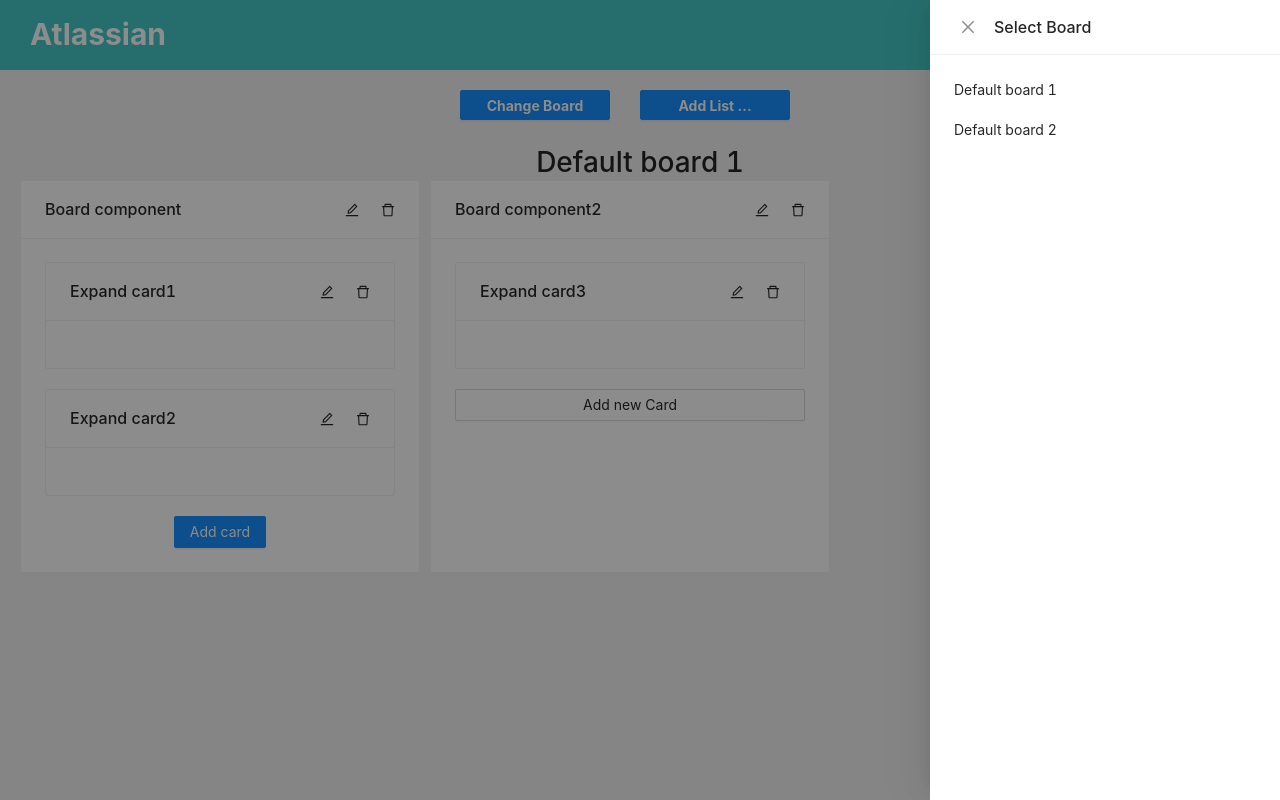
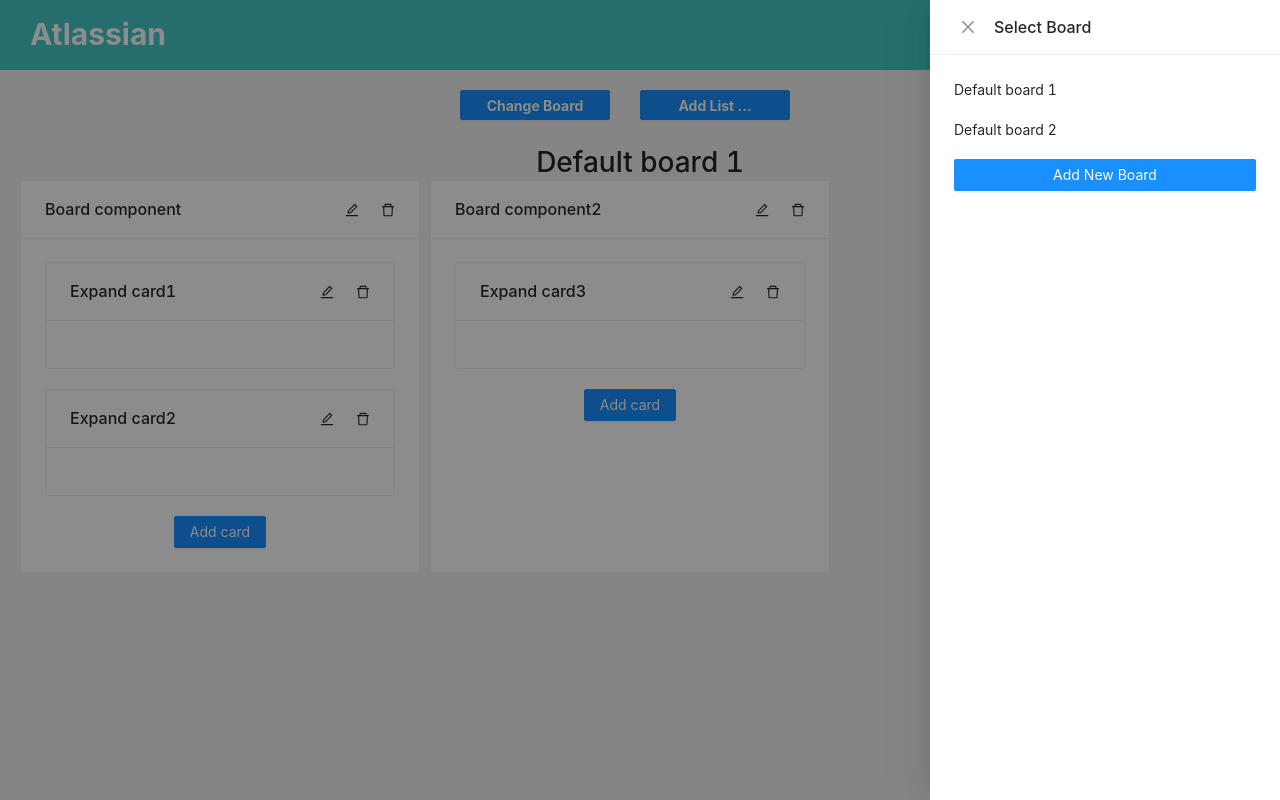
Before and after one commit to mohamedmudasir/react-task-manager, a React (Create React App) app: page / in a window 1280 px wide. Both pictures are taken after a click on the button "Change Board". Built offline with nearby package versions, Linux system fonts and the light colour scheme.

Commit message:
board,list, card functionality added

```diff
--- a/src/App.js
+++ b/src/App.js
@@ -48,8 +48,10 @@ class App extends React.Component {
     };
   }
   componentWillMount() {
-    // this.setState({ selectedBoardData: this.state.boards[0] });
-    this.getCurrentBoardData();
+    this.setState(
+      { selectedBoardId: this.state.boards[0].id },
+      this.getCurrentBoardData()
+    );
     console.log(this.state, "app");
     console.log("component will mount");
   }
@@ -73,43 +75,83 @@ class App extends React.Component {
   componentWillUnmount() {
     console.log("component to be destroyed");
   }
-  addNewList = boardId => {
-    console.log("called from app", boardId);
-    // this.setState({
-    //   boards: {
-    //     lists: [
-    //       ...this.state.boards.lists,
-    //       {
-    //         name: `List ${this.state.boards.lists.length + 1}`,
-    //         cards: [{ name: "Expand card2" }]
-    //       }
-    //     ]
-    //   }
-    // });
-    // console.log(this.state, "board component udpate");
+  createNewBoard = boardName => {
+    const newBoardData = {
+      id: `BR-${
+        this.idGenerator(this.state.boards)
+          ? this.idGenerator(this.state.boards) + 1
+          : 1211
+      }`,
+      name: boardName,
+      lists: []
+    };
+    this.setState({ boards: [...this.state.boards, newBoardData] });
+    console.log(this.state);
+  };
+
+  addNewList = () => {
+    const currentBoardData = { ...this.state.selectedBoardData };
+    const currentBoardId = currentBoardData.id.split("-")[1];
+    const { lists } = currentBoardData;
+    lists.push({
+      id: `LI-${
+        this.idGenerator(lists)
+          ? this.idGenerator(lists) + 1
+          : currentBoardId.toString() + 1
+      }`,
+      name: `New List ${lists.length + 1}`,
+      cards: []
+    });
+    const findIndexToReplace = this.state.boards.findIndex(
+      ({ id }) => id === this.state.selectedBoardId
+    );
+    const updateBoardData = [...this.state.boards];
+    updateBoardData[findIndexToReplace] = currentBoardData;
+    this.setState({ boards: [...updateBoardData] });
+    console.log(this.state, "afterupdate");
+  };
+  addNewCard = targetListId => {
+    const currentBoardData = { ...this.state.selectedBoardData };
+    const { lists } = currentBoardData;
+    const indexToReplace = lists.findIndex(({ id }) => id === targetListId);
+    const currentListId = targetListId.split("-")[1];
+    const targetList = lists[indexToReplace];
+    lists[indexToReplace].cards.push({
+      id: `CR-${
+        this.idGenerator(targetList.cards)
+          ? this.idGenerator(targetList.cards) + 1
+          : currentListId.toString() + 1
+      }`,
+      name: `New Card ${lists[indexToReplace].cards.length + 1}`
+    });
+    const boardIndextoReplace = this.state.boards.findIndex(
+      ({ id }) => id === this.state.selectedBoardId
+    );
+    const updateBoardData = [...this.state.boards];
+    updateBoardData[boardIndextoReplace] = currentBoardData;
+    this.setState({ boards: [...updateBoardData] });
+  };
+  idGenerator = data => {
+    const maxId = data.map(currentData => {
+      return currentData.id.split("-")[1];
+    });
+    return Math.max(...maxId);
   };
   openDrawer = () => {
     this.setState({ openDrawer: true });
-    console.log(this.state, "opend");
   };
   closeDrawer = () => {
     this.setState({ openDrawer: false });
   };
-  updateBoardId = async id => {
-    return await this.setState({ selectedBoardId: id }, () =>
-      this.getCurrentBoardData()
-    );
+  updateBoardId = id => {
+    this.setState({ selectedBoardId: id }, () => this.getCurrentBoardData());
   };
   getCurrentBoardData = () => {
-    console.log(this.state.selectedBoardId);
     const filteredData = this.state.boards.filter(
       ({ id }) => id === this.state.selectedBoardId
     );
     const selectedBoardData = { ...filteredData[0] };
-    console.log(filteredData, "const");
-    console.log(selectedBoardData, "selectedBoardData");
     this.setState({ selectedBoardData });
-    console.log(this.state, "state");
   };
   render() {
     return (
@@ -120,10 +162,12 @@ class App extends React.Component {
           drawerState={this.state.openDrawer}
           closeDrawer={this.closeDrawer}
           updateBoardId={this.updateBoardId}
+          createNewBoard={this.createNewBoard}
         />
         <BoardComponent
           props={this.state.selectedBoardData}
           addNewList={() => this.addNewList()}
+          addNewCard={this.addNewCard}
           changeBoard={this.openDrawer}
         />
       </div>
--- a/src/board/Board.js
+++ b/src/board/Board.js
@@ -4,7 +4,7 @@ import "./Board.css";
 import ListComponent from "../list/list";
 
 export default function BoardComponent(props) {
-  const { lists, id, name } = props.props;
+  const { lists, name } = props.props;
   useEffect(() => {
     console.log(props.props.id, "board");
   }, [props]);
@@ -23,7 +23,11 @@ export default function BoardComponent(props) {
       </div>
       <div className="board-list-container">
         {lists.map((list, i) => (
-          <ListComponent props={list} key={i.toString()} />
+          <ListComponent
+            props={list}
+            key={i.toString()}
+            addNewCard={props.addNewCard}
+          />
         ))}
       </div>
     </div>
--- a/src/list/list.js
+++ b/src/list/list.js
@@ -5,18 +5,23 @@ import { EditOutlined, DeleteOutlined } from "@ant-design/icons";
 import { Button, Card } from "antd";
 
 export default function ListComponent(props) {
-  const { name, cards } = props.props;
+  const { name, cards, id } = props.props;
   let buttonType;
   console.log(props, ";istprops");
   const addNewCard = targetList => {
     console.log(targetList);
+    props.addNewCard(targetList);
   };
-  if (cards.length === 1) {
-    buttonType = <Button block>Add new Card</Button>;
+  if (cards.length) {
+    buttonType = (
+      <Button type="primary" onClick={() => addNewCard(id)}>
+        Add card
+      </Button>
+    );
   } else {
     buttonType = (
-      <Button type="primary" onClick={() => addNewCard(props.props)}>
-        Add card
+      <Button block onClick={() => addNewCard(id)}>
+        Add new Card
       </Button>
     );
   }
@@ -35,7 +40,7 @@ export default function ListComponent(props) {
     >
       <div className="list-card-container">
         {cards.map(card => (
-          <CardComponent name={card.name} />
+          <CardComponent key={card.id.toString()} name={card.name} />
         ))}
       </div>
       <div className="list-action-btn">{buttonType}</div>
--- a/src/sideNavigation/sidenavigation.js
+++ b/src/sideNavigation/sidenavigation.js
@@ -1,18 +1,51 @@
-import React, { useEffect } from "react";
+import React, { useState } from "react";
 import "./sideNavigation.css";
-import { Drawer } from "antd";
+import { Drawer, Button, Input } from "antd";
 
 export default function SideNavigation(props) {
-  useEffect(() => {
-    console.log(props, "sidenavigaton");
-  }, [props.drawerState]);
+  const [btnState, updateBtnState] = useState(props.drawerState);
+  let btnType;
+  if (!btnState) {
+    btnType = (
+      <Button type="primary" block onClick={() => changeBtn(true)}>
+        Add New Board
+      </Button>
+    );
+  } else {
+    btnType = (
+      <Input
+        placeholder="Enter Board Name"
+        onPressEnter={e => createNewBoard(e)}
+      />
+    );
+  }
+
+  const changeBtn = state => {
+    updateBtnState(state);
+  };
+  const closeDrawer = () => {
+    updateBtnState(false);
+    props.closeDrawer();
+  };
+  const createNewBoard = e => {
+    if (e.target.value) {
+      changeBtn(false);
+      props.createNewBoard(e.target.value);
+    }
+  };
   const updateBoard = id => {
     console.log(id, "navigation");
     props.updateBoardId(id);
+    closeDrawer();
   };
   const boardList = props.boards.map(({ name, id }) => {
     return (
-      <div className="board-name" onClick={() => updateBoard(id)}>
+      <div
+        className="board-name"
+        key={id.toString()}
+        style={{ cursor: "pointer" }}
+        onClick={() => updateBoard(id)}
+      >
         {name}
       </div>
     );
@@ -23,13 +56,14 @@ export default function SideNavigation(props) {
       title="Select Board"
       placement="right"
       closable={true}
-      onClose={props.closeDrawer}
+      onClose={closeDrawer}
       visible={props.drawerState}
       width={350}
     >
       <div className="side-navigation-container">
         <div className="boards-list">{boardList}</div>
       </div>
+      {btnType}
     </Drawer>
   );
 }
```
